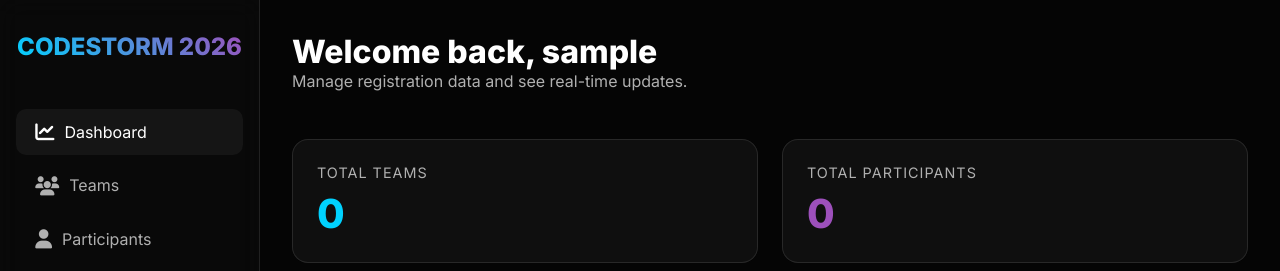
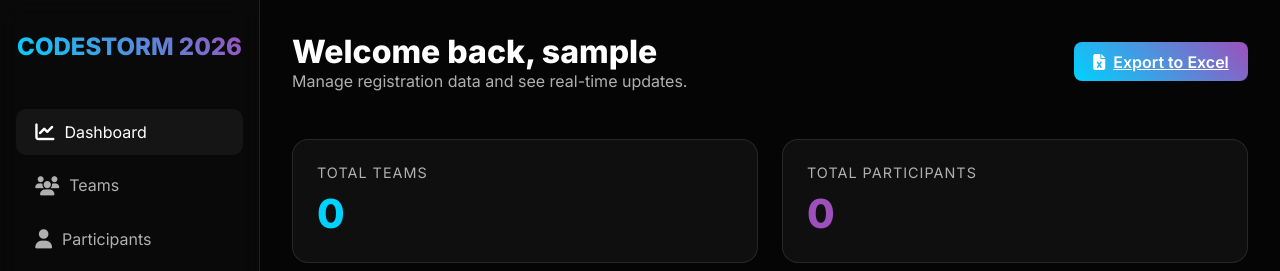
Before and after one commit to ReddemVarshith/CodeFusion_Admin, a Django app: page / in a window 1280 px wide. Shown: the top 271 px of the page. Run offline with Django 5.2, Linux system fonts and the light colour scheme; the visitor is signed in with stand-in values (Sample User, id 1); data that the repository does not hold is empty.

Commit message:
Added Export

```diff
--- a/core/templates/core/dashboard.html
+++ b/core/templates/core/dashboard.html
@@ -1,9 +1,16 @@
 {% extends 'core/base.html' %}
 
 {% block content %}
-<header style="margin-bottom: 3rem;">
-    <h1 style="font-size: 2rem; font-weight: 800;">Welcome back, {{ user.username }}</h1>
-    <p style="color: var(--text-secondary);">Manage registration data and see real-time updates.</p>
+<header style="margin-bottom: 3rem; display: flex; justify-content: space-between; align-items: center;">
+    <div>
+        <h1 style="font-size: 2rem; font-weight: 800;">Welcome back, {{ user.username }}</h1>
+        <p style="color: var(--text-secondary);">Manage registration data and see real-time updates.</p>
+    </div>
+    <div>
+        <a href="{% url 'export_to_excel' %}" class="btn btn-primary" style="background-color: #107c41; color: white; display: inline-flex; align-items: center;">
+            <i class="fa-solid fa-file-excel" style="margin-right: 0.5rem;"></i> Export to Excel
+        </a>
+    </div>
 </header>
 
 <div class="stats-grid">
--- a/core/urls.py
+++ b/core/urls.py
@@ -8,4 +8,5 @@ urlpatterns = [
     path('logout/', auth_views.LogoutView.as_view(next_page='login'), name='logout'),
     path('teams/', views.team_list, name='team_list'),
     path('members/', views.member_list, name='member_list'),
+    path('export/excel/', views.export_to_excel, name='export_to_excel'),
 ]
--- a/core/views.py
+++ b/core/views.py
@@ -1,7 +1,9 @@
 from django.shortcuts import render, redirect
+from django.http import HttpResponse
 from django.contrib.auth.decorators import login_required
 from django.db.models import Count, Q
 from .models import Team, TeamMember
+import csv
 
 def login_view(request):
     if request.user.is_authenticated:
@@ -83,3 +85,21 @@ def member_list(request):
         'search_query': search_query,
     }
     return render(request, 'core/members.html', context)
+
+@login_required
+def export_to_excel(request):
+    response = HttpResponse(content_type='text/csv')
+    response['Content-Disposition'] = 'attachment; filename="teams_data.csv"'
+
+    writer = csv.writer(response)
+    writer.writerow(['team name', 'team member name', 'member_email'])
+
+    members = TeamMember.objects.select_related('team').all()
+    for member in members:
+        # User format requires member_email, I'll use the email field from the model.
+        writer.writerow([
+            member.team.team_name,
+            member.name,
+            member.email,
+        ])
+    return response
```
Also changed, not shown: core/templates/core/members.html (+10 -3 lines), core/migrations/0001_initial.py (added).
